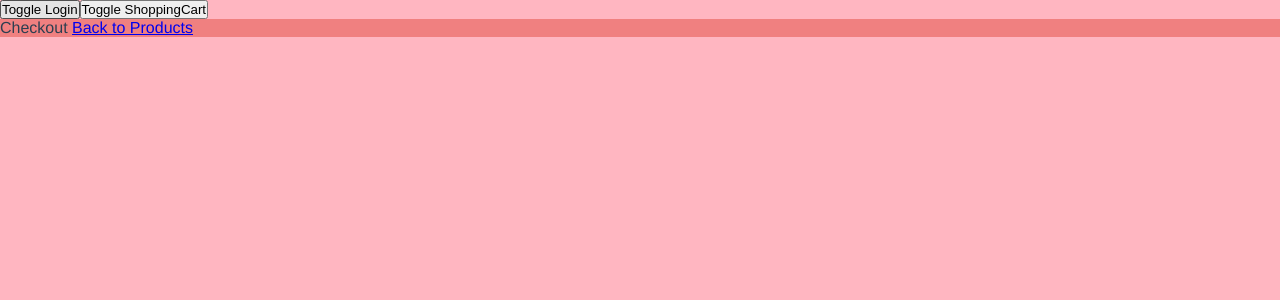
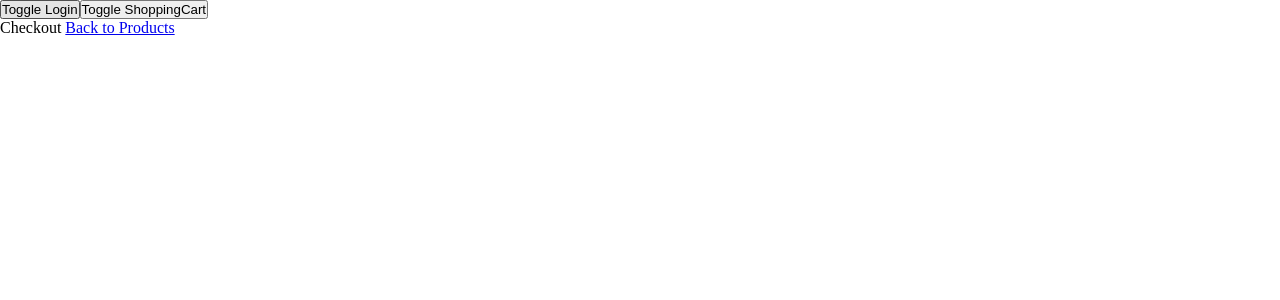
Before and after one commit to r0bban/slutprojekt-webbapplikation, a Vue app: page /checkout in a window 1280 px wide. Shown: the top 300 px of the page. Built offline with nearby package versions, Linux system fonts and the light colour scheme.

Commit message:
Reset css

```diff
--- a/src/App.vue
+++ b/src/App.vue
@@ -36,31 +36,5 @@ export default {
 * {
   padding: 0;
   margin: 0;
-  box-sizing: border-box;
-}
-#app {
-  position: relative;
-
-  font-family: Avenir, Helvetica, Arial, sans-serif;
-  -webkit-font-smoothing: antialiased;
-  -moz-osx-font-smoothing: grayscale;
-  // text-align: center;
-  color: #2c3e50;
-  background-color: lightpink;
-  height: 100vh;
-  width: 100vw;
-}
-
-#nav {
-  padding: 30px;
-
-  a {
-    font-weight: bold;
-    color: #2c3e50;
-
-    &.router-link-exact-active {
-      color: #42b983;
-    }
-  }
 }
 </style>
--- a/src/views/CheckoutView.vue
+++ b/src/views/CheckoutView.vue
@@ -8,7 +8,4 @@
 export default {};
 </script>
 <style lang='scss' scoped>
-.checkout {
-  background-color: lightcoral;
-}
 </style>
--- a/src/views/ProductsView.vue
+++ b/src/views/ProductsView.vue
@@ -20,7 +20,4 @@ export default {
 };
 </script>
 <style lang='scss' scoped>
-.products {
-  background-color: lightgray;
-}
 </style>
```
